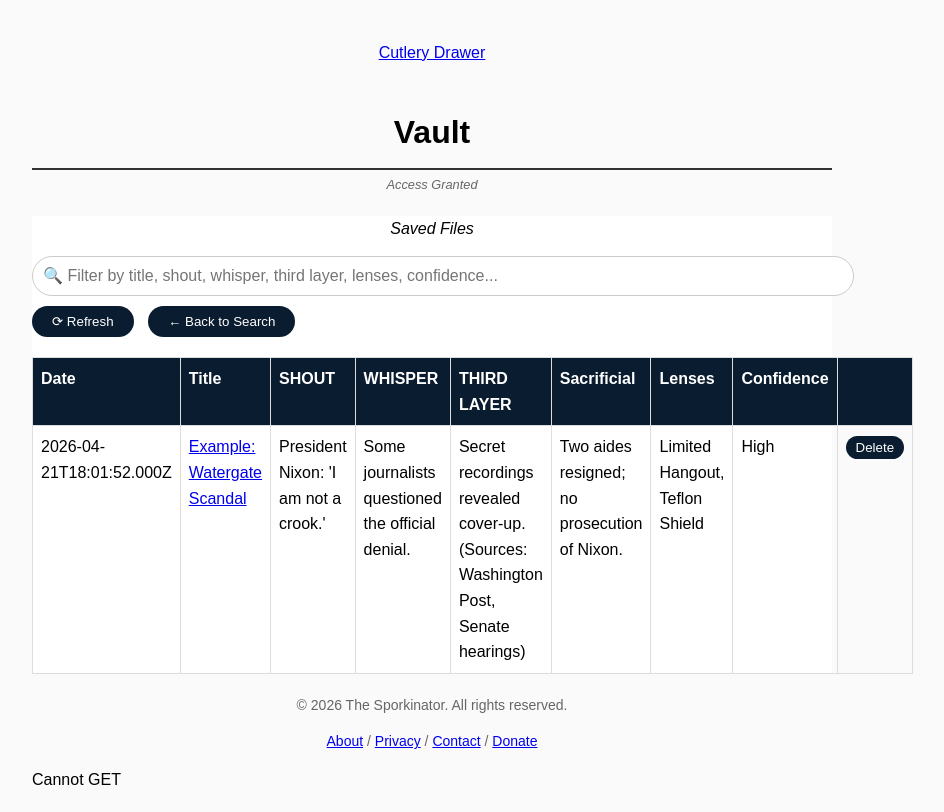
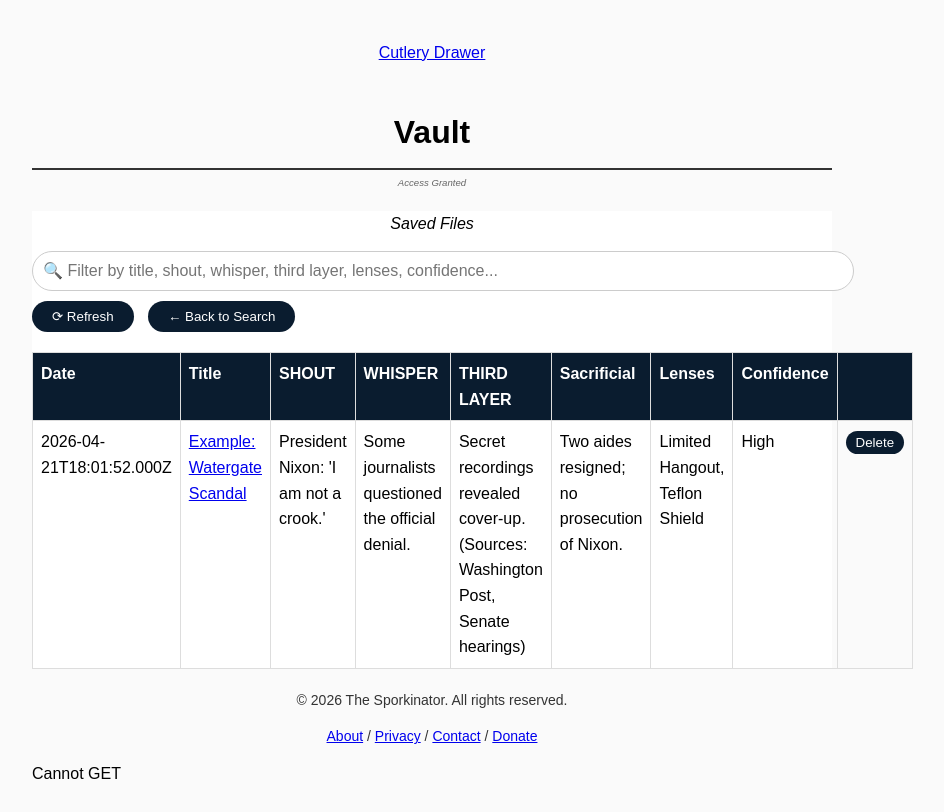
Before and after one commit to miepmiepzoef/Sporkinator, a PHP site: page /FoulFaultVault/test.html in a window 1280 px wide. Shown: the whole page, without its empty margins (208-1152 px from the left). After the commit the page ends 779 px from the top, so only its background shows below. Run offline with PHP 8.4, Linux system fonts and the light colour scheme.

Commit message:
Update style.css

```diff
--- a/css/style.css
+++ b/css/style.css
@@ -19,7 +19,7 @@ body {
     /*border-top: 1px solid #ddd; /* optional for footer */
     text-align: center;
     font-size: 14px;
-    color: #666;
+    color: #333;
     margin-top: 10px
 }
 
@@ -81,7 +81,7 @@ h3 {
 }
 .citation {
     text-align: center;
-    font-size: 0.8em;
+    font-size: 0.6em;
     color: #666;
     margin-top: 5px;
     font-style: italic;
```
